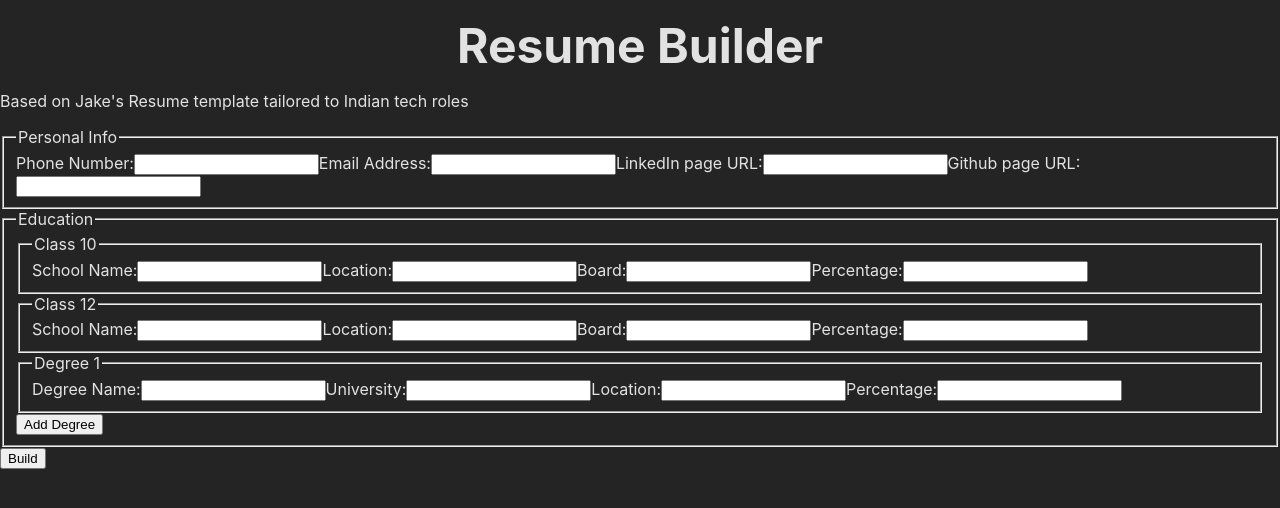
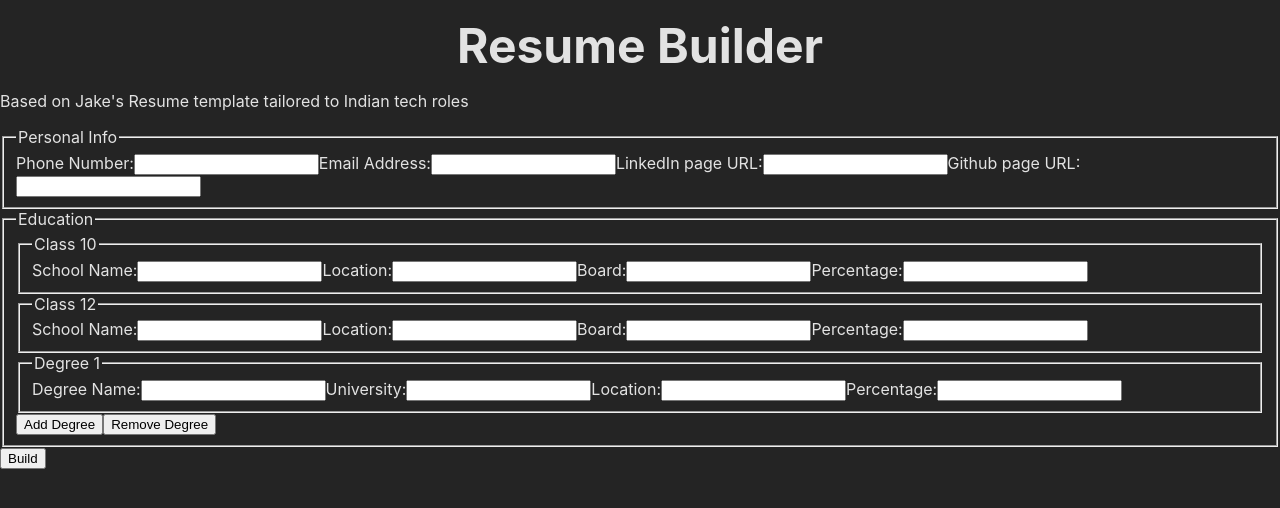
Before and after one commit to haze-09/buildCV, a React (Vite) app: page / in a window 1280 px wide. Shown: the top 508 px of the page. Built offline with nearby package versions, Linux system fonts and the light colour scheme.

Commit message:
remove degree added

```diff
--- a/src/components/form/education.jsx
+++ b/src/components/form/education.jsx
@@ -58,25 +58,35 @@ function UniversityDegree({ index }) {
 }
 
 function Education() {
-  const [degreeCount, setDegreeCount] = useState(1);
+  const [degrees, setDegrees] = useState([0]);
 
   function addDegree() {
-    setDegreeCount(degreeCount + 1);
+    setDegrees([...degrees,degrees.length]);
   }
 
-  let degreeComponents = [];
+  function removeDegree() {
+    setDegrees(degrees.slice(0,-1));
+  }
 
-  for(let i = 0; i< degreeCount;i++){
-    degreeComponents.push(<UniversityDegree key={i} index={i} />)
-  }
   return (
     <fieldset>
       <legend id="educationForm">Education</legend>
       <School grade={10} />
       <School grade={12} />
-      {degreeComponents}
-      <button type="button" onClick={addDegree}>Add Degree</button>
 
+      {degrees.map((_,index)=>(
+        <UniversityDegree key={index} index={index}/>
+      ))}
+
+      <button type="button" onClick={addDegree}>
+        Add Degree
+      </button>
+
+      {degrees.length > 0 && (
+        <button type="button" onClick={removeDegree}>
+          Remove Degree
+        </button>
+      )}
     </fieldset>
   );
 }
```
